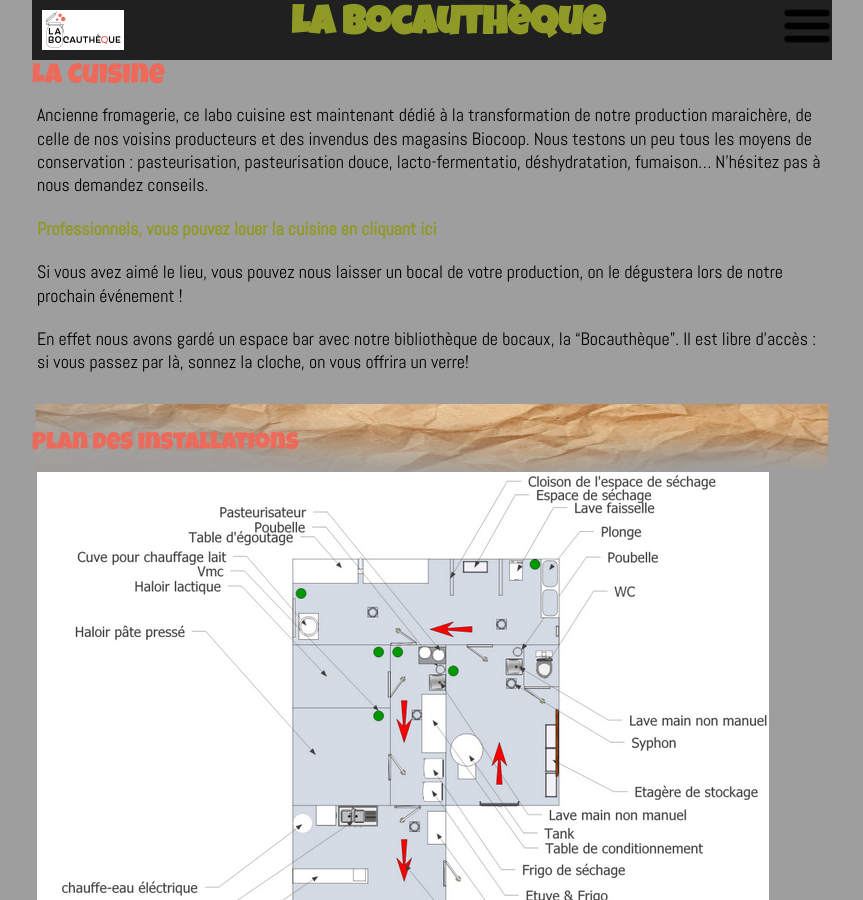
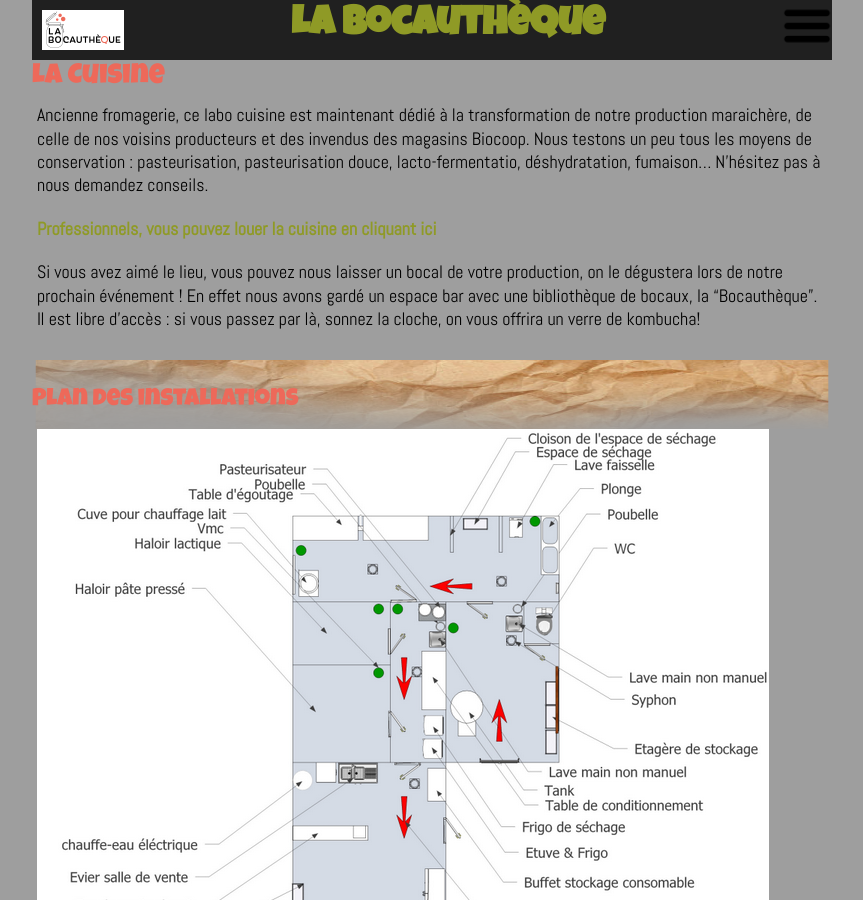
Before and after one commit to DamienChivialle/bocautheque, a Jekyll site: the page built from pages/cuisine.md, in a window 1280 px wide and 900 px high, scrolled down 704 px. Shown: the whole window, without its empty margins (208-1071 px from the left). Built offline with Jekyll 4.4.1, drawn with Linux system fonts in a browser that asks for light colours.

Commit message:
Update cuisine.md

```diff
--- a/pages/cuisine.md
+++ b/pages/cuisine.md
@@ -15,9 +15,7 @@ Ancienne fromagerie, ce labo cuisine est maintenant dédié à la transformation
 
 [Professionnels, vous pouvez louer la cuisine en cliquant ici](https://www.cuisinealouer.com/reserver/35400/)
 
-Si vous avez aimé le lieu, vous pouvez nous laisser un bocal de votre production, on le dégustera lors de notre prochain événement !
-
-En effet nous avons gardé un espace bar avec notre bibliothèque de bocaux, la "Bocauthèque". Il est libre d'accès : si vous passez par là, sonnez la cloche, on vous offrira un verre!
+Si vous avez aimé le lieu, vous pouvez nous laisser un bocal de votre production, on le dégustera lors de notre prochain événement ! En effet nous avons gardé un espace bar avec une bibliothèque de bocaux, la "Bocauthèque". Il est libre d'accès : si vous passez par là, sonnez la cloche, on vous offrira un verre de kombucha!
 
 
 ## Plan des installations
```
